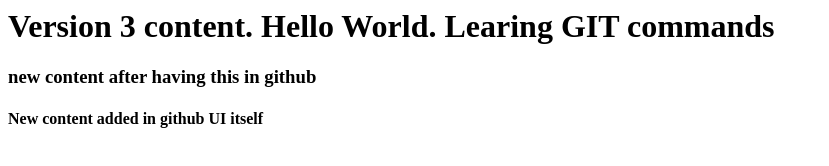
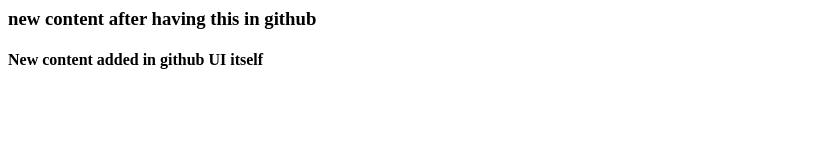
Before and after one commit to ManideepKuna/firstgitrepo, a plain HTML site: page index.html in a window 1280 px wide. Shown: the whole page, without its empty margins (0-829 px from the left). Drawn offline with Linux system fonts and the light colour scheme.

Commit message:
Update index.html
version 8(in GUI)

```diff
--- a/index.html
+++ b/index.html
@@ -1,8 +1,5 @@
 <html>
 <body>
-	<h1>
-	Version 3 content. Hello World. Learing GIT commands
-	<h1>
 	<h3>
 	new content after having this in github
 	</h3>
```
